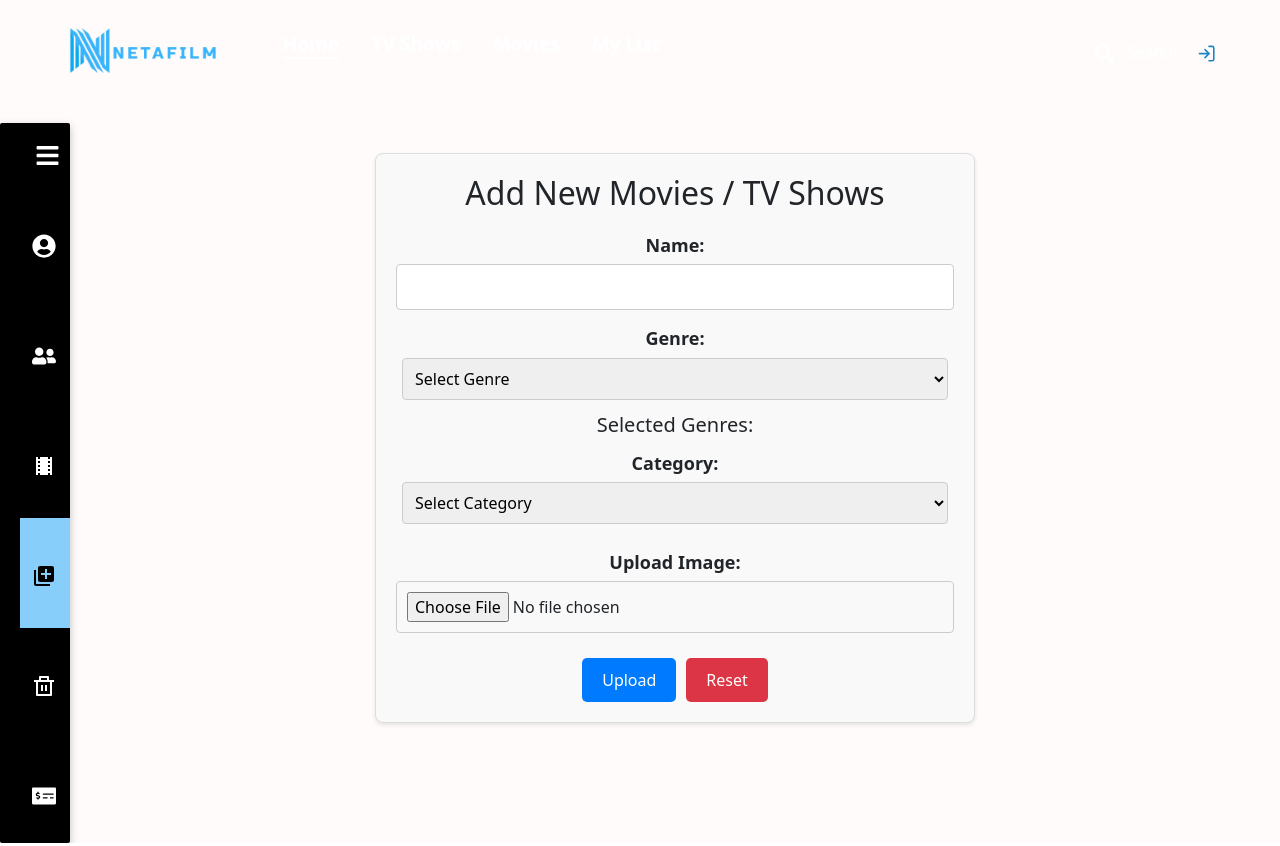
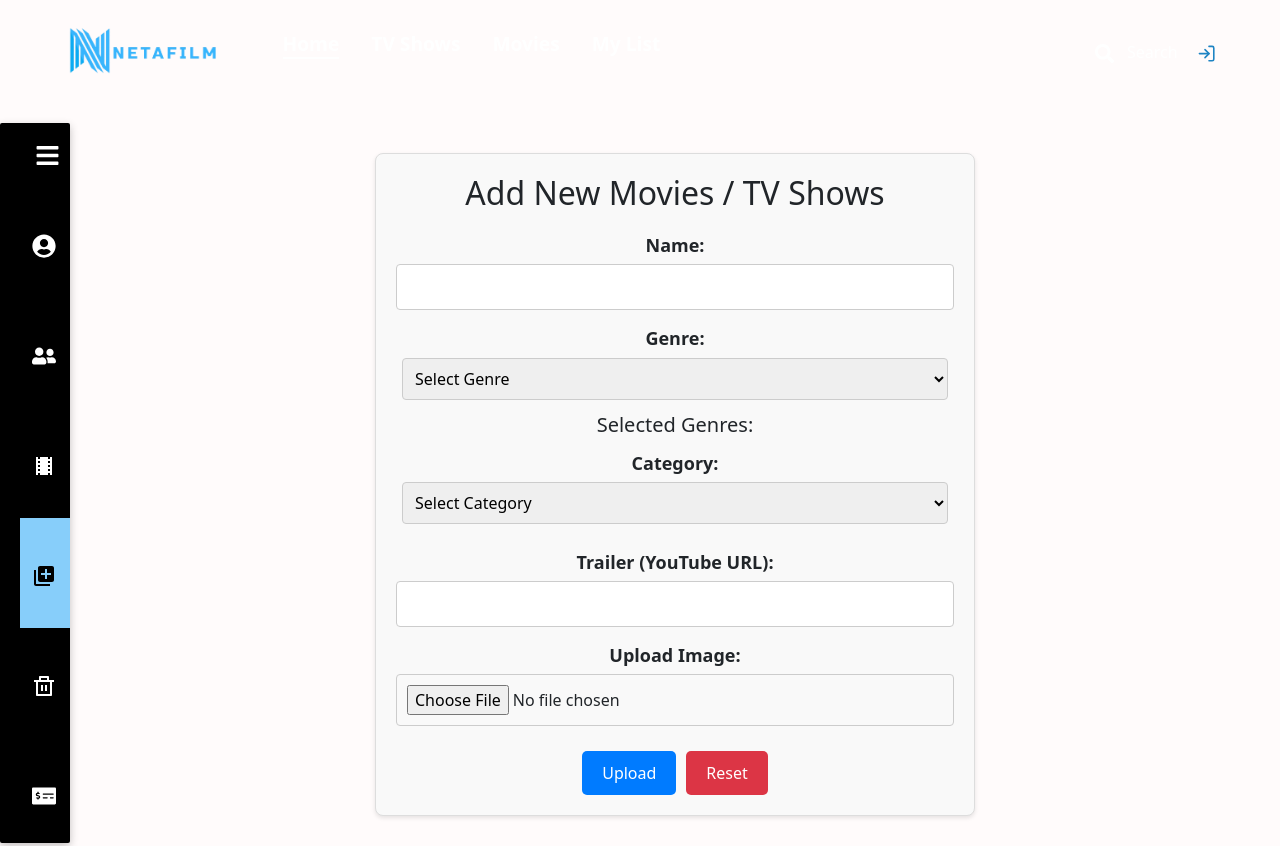
Before and after one commit to sejal3003/NetflixClone, a React (Create React App) app: page /admin/addmov in a window 1280 px wide. Built offline with nearby package versions, Linux system fonts and the light colour scheme.

Commit message:
Added the div for uploading the trailer url in the admin add movies

```diff
--- a/src/AdminPages/AddMovies.jsx
+++ b/src/AdminPages/AddMovies.jsx
@@ -11,6 +11,7 @@ const AddMovieForm = () => {
     genre: "",
     category: "",
     customCategory: "",
+    trailer: "",
     image: null,
   });
   const [selectedGenres, setSelectedGenres] = useState([]);
@@ -66,6 +67,7 @@ const AddMovieForm = () => {
     formDataForUpload.append("name", formData.name);
     formDataForUpload.append("genre", formData.genre);
     formDataForUpload.append("image", formData.image);
+    formDataForUpload.append("trailer", formData.trailer);
 
     // Determine category to use (custom or selected)
     const categoryToUse =
@@ -104,6 +106,7 @@ const AddMovieForm = () => {
       genre: "",
       category: "",
       customCategory: "",
+      trailer: "",
       image: null,
     });
     setSelectedGenres([]);
@@ -208,6 +211,20 @@ const AddMovieForm = () => {
         )}
 
         <div className="form-group">
+          <label htmlFor="trailer">Trailer (YouTube URL):</label>
+          <input
+            type="url"
+            id="trailer"
+            name="trailer"
+            value={formData.trailer}
+            onChange={handleChange}
+            pattern="https?://.*"
+            title="Please enter a valid URL"
+            required
+          />
+        </div>
+
+        <div className="form-group">
           <label htmlFor="image">Upload Image:</label>
           <input
             type="file"
--- a/src/AdminPages/newMovie.css
+++ b/src/AdminPages/newMovie.css
@@ -25,6 +25,7 @@
 }
 
 .form-group input[type="text"],
+.form-group input[type="url"],
 .form-group input[type="file"] {
   width: 100%;
   padding: 10px;
--- a/src/components/Card.jsx
+++ b/src/components/Card.jsx
@@ -14,7 +14,7 @@ import { MdDelete } from "react-icons/md"; // Import delete icon
 import axios from "axios";
 
 export default React.memo(function Card({ movieData, isInMyList, onRemove }) {
-  // console.log("MovieData:", movieData);
+  console.log("MovieData:", movieData);
   const navigate = useNavigate();
   const [isHovered, setIsHovered] = useState(false);
   const [isLiked, setIsLiked] = useState(false);
@@ -27,7 +27,7 @@ export default React.memo(function Card({ movieData, isInMyList, onRemove }) {
       toast.error("Trailer URL not available");
     }
   };
-
+  // console.log(movieData.trailer);
   const likeMovie = async () => {
     try {
       const logindataString = localStorage.getItem("loginData");
@@ -150,11 +150,24 @@ export default React.memo(function Card({ movieData, isInMyList, onRemove }) {
       {isHovered && (
         <div className="hover">
           <div className="image-video-container">
-            <img
+            {/* <img
               src={`https://image.tmdb.org/t/p/w500${movieData.image}`}
               alt="card"
               onClick={playTrailer}
-            />
+            /> */}
+            {movieData.image.startsWith("uploads") ? (
+              <img
+                src={`http://localhost:8000/${movieData.image}`}
+                alt={movieData.name}
+                onClick={playTrailer}
+              />
+            ) : (
+              <img
+                src={`https://image.tmdb.org/t/p/w500${movieData.image}`}
+                alt={movieData.name}
+                onClick={playTrailer}
+              />
+            )}
             <video
               src={playTrailer}
               autoPlay={true}
--- a/src/components/Slider.jsx
+++ b/src/components/Slider.jsx
@@ -87,7 +87,7 @@ export default React.memo(function Slider() {
   return (
     <Container>
       {error && <ErrorMessage>{error}</ErrorMessage>}
-      {genreError && <ErrorMessage>{genreError}</ErrorMessage>}
+      {/* {genreError && <ErrorMessage>{genreError}</ErrorMessage>} */}
       {searchResults.length > 0 && searchInput !== null ? (
         <CardSlider data={searchResults} title="Searched Movie" />
       ) : (
```
